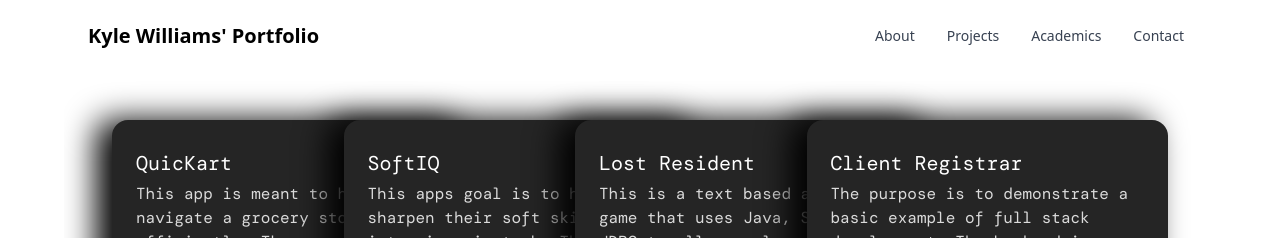
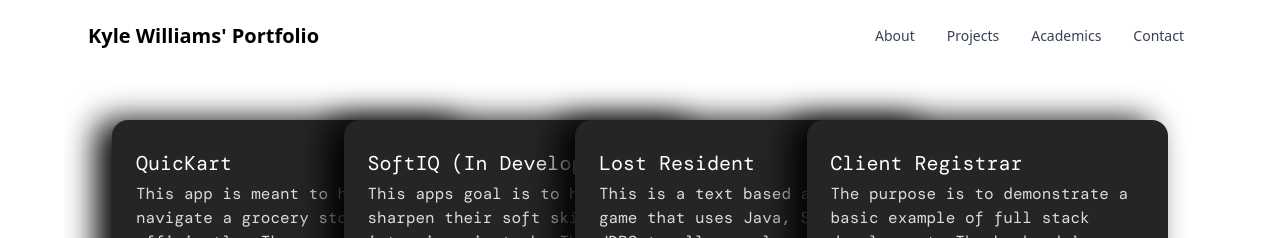
Before and after one commit to KWilliams-dev/kylesportfolio, a React (Vite) app: page /projects in a window 1280 px wide. Shown: the top 238 px of the page. Built offline with nearby package versions, Linux system fonts and the light colour scheme; a web font is replaced by a local one.

Commit message:
SoftIQ Title update

```diff
--- a/src/App.jsx
+++ b/src/App.jsx
@@ -36,7 +36,10 @@ function App() {
         <Nav />
         <section className="card-list">
           <ProjectCard projectName="QuicKart" projectInfo={quicKartInfo} />
-          <ProjectCard projectName="SoftIQ" projectInfo={softIqInfo} />
+          <ProjectCard
+            projectName="SoftIQ (In Development)"
+            projectInfo={softIqInfo}
+          />
           <ProjectCard
             projectName="Lost Resident"
             projectInfo={lostResidence}
--- a/src/screens/Projects.jsx
+++ b/src/screens/Projects.jsx
@@ -72,7 +72,7 @@ export const Projects = () => {
       </Fade>
       <ProjectPanel
         image={interview}
-        title="SoftIQ"
+        title="SoftIQ (In Development)"
         info={softIqInfo}
         technologies={softIqTechnologies}
         listOfAccomplishments={listOfAccomplishmentsSoftIQ}
```
